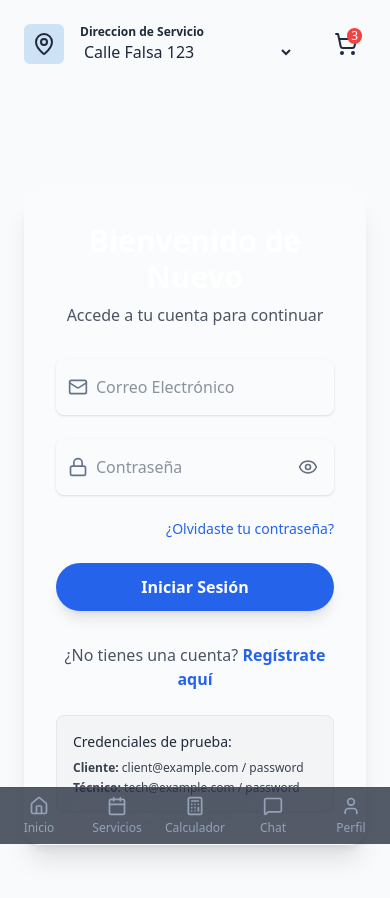
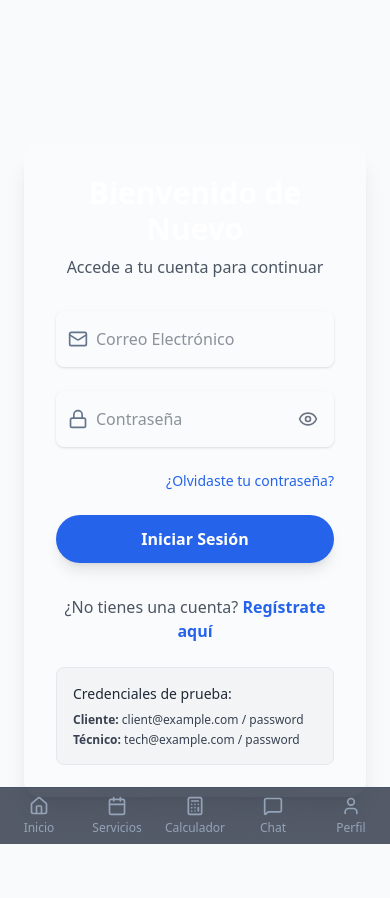
Before and after one commit to vmhowley/ManitasRd, a React (Vite) app: page /login in a window 390 px wide. Shown: the top 898 px of the page. Built offline with nearby package versions, Linux system fonts and the light colour scheme.

Commit message:
refactor: Simplify App component structure, remove unused props, and enhance layout responsiveness. Update Header and Footer components for improved styling and functionality. Adjust TopBar for better mobile navigation. Clean up imports and enhance type definitions in User type.

```diff
--- a/src/App.tsx
+++ b/src/App.tsx
@@ -1,18 +1,13 @@
-import { TopBar } from "./components/layout/TopBar"
 import AppRoutes from "./routes/AppRoutes"
-import { BottomNav } from "./components/layout/BottomNav";
 import { Layout } from "./components/layout";
-interface LayoutProps {
-  children: React.ReactNode;
-  showFooter?: boolean;
-}
-function App({ children }: LayoutProps) {
 
+function App() {
+ window.scrollTo(0, 0);
   return (
     <>
-      <Layout children={children} />
-
+      <Layout >
       <AppRoutes />
+      </Layout>
     </>
   );
 }
--- a/src/components/TechnicianCard.tsx
+++ b/src/components/TechnicianCard.tsx
@@ -14,7 +14,6 @@ interface TechnicianCardProps {
 
 export const TechnicianCard: React.FC<TechnicianCardProps> = ({
   technician,
-  onSelect,
   onContact,
   isLoading = false
 }) => {
--- a/src/components/layout/Footer.tsx
+++ b/src/components/layout/Footer.tsx
@@ -50,8 +50,6 @@ export const Footer = () => {
               {socialLinks.map((link, index) => (
                 <a
                   key={index}
-                  variant="ghost"
-                  size="sm"
                   className="text-neutral-300 hover:text-white hover:bg-primary-900 rounded-full p-2"
                   aria-label={link.label}
                   onClick={() => window.open(link.href, '_blank')}
--- a/src/components/layout/Header.tsx
+++ b/src/components/layout/Header.tsx
@@ -1,11 +1,15 @@
-import React from 'react'
-import {MapPin, ShoppingCart} from 'lucide-react'
-import { CartProvider } from '../ServiceCartDrawer';
+import {MapPin, ShoppingCart, ArrowLeft} from 'lucide-react'
+import { useLocation } from 'react-router-dom';
+
 export const Header = () => {
+  const location = useLocation();
+
+
+  if (location.pathname === '/' ) {
   return (
     <div className="flex items-center justify-between">
       <div className="flex items-center space-x-4">
-        <div className="bg-primary-100 dark:bg-white rounded-md p-2 w-10">
+        <div className="bg-primary-100 hover:dark:bg-primary-100/20 dark:bg-white/10 rounded-md p-2 w-10">
           <MapPin size={24} />
         </div>
         <div className="grid">
@@ -18,7 +22,7 @@ export const Header = () => {
         </div>
       </div>
       <div>
-        <div className="dark:bg-white rounded-md p-2 w-10">
+        <div className="dark:bg-transparent hover:bg-primary-100/20 rounded-md p-2 w-10">
             <ShoppingCart size={24} />
             <span className="absolute top-7 right-7 bg-danger-500 text-white text-xs rounded-full px-1">3</span>
 
@@ -26,4 +30,24 @@ export const Header = () => {
       </div>
     </div>
   );
+}else {
+ return (
+   <div className="flex items-center justify-between">
+     <div className="flex items-center space-x-4">
+       <div className="bg-primary-100 hover:dark:bg-primary-100/20 dark:bg-white/10 rounded-md p-2 w-10">
+         <ArrowLeft size={24} />
+       </div>
+     </div>
+     <div>
+       <div className="dark:bg-transparent hover:bg-primary-100/20 rounded-md p-2 w-10">
+         <ShoppingCart size={24} />
+         <span className="absolute top-7 right-7 bg-danger-500 text-white text-xs rounded-full px-1">
+           3
+         </span>
+       </div>
+     </div>
+   </div>
+ );
+
 }
+}
--- a/src/components/layout/Layout.tsx
+++ b/src/components/layout/Layout.tsx
@@ -3,22 +3,23 @@ import { Footer } from './Footer';
 import { BottomNav } from './BottomNav';
 import { TopBar } from './TopBar';
 import { Header } from './Header';
-
+import { useAuth } from '../../context/AuthContext';
 interface LayoutProps {
   children: React.ReactNode;
   showFooter?: boolean;
 }
 
 export const Layout = ({ children, showFooter = false }: LayoutProps) => {
+  const { user } = useAuth();
   const isMobile = window.innerWidth < 768;
   return (
-    <div className="flex flex-col ">
+    <div className="flex flex-col pb-20 ">
       {!isMobile && <TopBar />}{" "}
-      {isMobile &&<Header />}
-      <main className="flex-grow pb-8 md:pb-0">
-        {/* Padding bottom for mobile to accommodate the bottom nav */}
+      {isMobile && user && <Header />}
+      <main className="mt-6">
         {children}
       </main>
+
       {showFooter && <Footer />}
       {isMobile && <BottomNav />}{" "}
       {/* Bottom navigation for mobile app experience */}
--- a/src/components/layout/TopBar.tsx
+++ b/src/components/layout/TopBar.tsx
@@ -118,7 +118,7 @@ export const TopBar = () => {
           {/* Logo */}
           <Link to="/" className="flex items-center space-x-2 group">
             <img src={logo} alt="SolucionaRd Logo" className="h-10 w-auto transition-transform group-hover:scale-110 duration-300" />
-            {/* <span className="text-2xl font-bold text-primary-600 dark:text-primary-400">SolucionaRd</span> */}
+            <span className="text-2xl font-bold text-primary-600 dark:text-primary-400">SolucionaRd</span>
           </Link>
 
           {/* Desktop Navigation */}
@@ -180,7 +180,7 @@ export const TopBar = () => {
                   </a>
                 ))}
                 <div className="pt-8 border-t border-neutral-200 dark:border-neutral-700 w-full flex flex-col items-center mt-4">
-                  {renderAuthButtons(true)}
+                  {renderAuthButtons()}
                 </div>
               </div>
             </DrawerContent>
--- a/src/context/ThemeContext.tsx
+++ b/src/context/ThemeContext.tsx
@@ -25,7 +25,6 @@ interface ThemeProviderProps {
 
 export const ThemeProvider: React.FC<ThemeProviderProps> = ({
   children,
-  defaultTheme = 'dark', // Establecemos 'dark' como tema por defecto
 }) => {
   // Forzamos el tema oscuro como predeterminado
   const [theme, setTheme] = useState<Theme>('dark');
--- a/src/pages/ClientDashboard.tsx
+++ b/src/pages/ClientDashboard.tsx
@@ -18,7 +18,7 @@ import type { ServiceRequest } from '../types/ServiceRequest';
 import { quoteRequestService, type QuoteRequest } from '../services/quoteRequestService';
 import { useToast } from '../context/ToastContext';
 import { useSocket } from '../context/SocketContext';
-import { Button, Card, CardContent, CardHeader, CardTitle } from '../components/ui';
+import { Button, Card, CardContent,  CardTitle } from '../components/ui';
 
 export const ClientDashboard = () => {
   const { user, loading: authLoading } = useAuth();
@@ -106,18 +106,24 @@ export const ClientDashboard = () => {
       socket.connect();
     }
 
-    const handleRequestAccepted = (data: any) => {
+    const handleRequestAccepted = (data: {
+      solicitudId: string;
+      technicianName: string;
+      serviceName: string;
+
+
+    }) => {
       console.log("Recibido evento requestAccepted:", data);
       // Mostrar notificación toast
       showToast(
         `¡${data.technicianName} ha aceptado tu solicitud de ${data.serviceName}!`,
-        'success',
+        "success",
         {
-          title: 'Solicitud aceptada',
+          title: "Solicitud aceptada",
           duration: 8000,
-          position: 'top-right',
-          actionLabel: 'Ver detalles',
-          onAction: () => navigate(`/requests/${data.solicitudId}`)
+          position: "top-right",
+          actionLabel: "Ver detalles",
+          onAction: () => navigate(`/requests/${data.solicitudId}`),
         }
       );
 
--- a/src/pages/Home.tsx
+++ b/src/pages/Home.tsx
@@ -1,6 +1,6 @@
 import { useState, useMemo, useEffect } from 'react';
 import { useQuery } from '@tanstack/react-query';
-import { Search, Wrench, Zap, Droplets, Paintbrush, Scissors, Car, Home as HomeIcon, Wifi, ChevronLeft, ChevronRight, Bell,  ArrowRight } from 'lucide-react';
+import { Search, Wrench, Zap, Droplets, Paintbrush, Scissors, Car, Home as HomeIcon, Wifi, ChevronLeft, ChevronRight, ArrowRight } from 'lucide-react';
 import { TechnicianCard } from '../components/TechnicianCard';
 import { ServiceCard } from '../components/ServiceCard';
 import { CartProvider } from '../components/ServiceCartDrawer';
@@ -8,9 +8,7 @@ import { userService } from '../services/userService';
 import type { User } from '../types/User';
 import { useNavigate } from 'react-router-dom';
 import { Button } from '../components/ui/Button';
-import { Badge } from '../components/ui/Badge';
 import { Card, CardContent } from '../components/ui/Card';
-import { useAuth } from '../context/AuthContext';
 // --- Service Categories ---
 const services = [
   { name: 'Reparaciones', icon: Wrench, color: 'text-green-500' },
@@ -133,7 +131,6 @@ document.head.appendChild(scrollbarStyles);
 export const Home = () => {
   const [searchQuery, setSearchQuery] = useState('');
   const navigate = useNavigate();
-  const { user } = useAuth();
 
   const { data: technicians = [], isLoading, isError, error } = useQuery<User[], Error>({
     queryKey: ['technicians'],
@@ -346,7 +343,7 @@ export const Home = () => {
 
         {/* Technician Carousels */}
         {!isLoading && !isError && technicians.length > 0 && (
-          <div className=''>
+          <div className='max-w-7xl mx-auto '>
             <TechnicianCarousel
               title="Técnicos Populares"
               subtitle="Los más solicitados por los usuarios"
--- a/src/pages/Messaging.tsx
+++ b/src/pages/Messaging.tsx
@@ -260,10 +260,10 @@ export const Messaging = () => {
   );
 
   return (
-    <div className="min-h-screen bg-gray-50">
+    <div className="">
       {/* Header unificado y mejorado */}
       <header className="bg-white shadow-sm border-b sticky top-0 z-30">
-        <div className="max-w-7xl mx-auto px-4 sm:px-6 lg:px-8">
+        <div className=" ">
           <div className="flex items-center justify-between h-16">
             {/* Navegación principal */}
             <div className="flex items-center space-x-4">
--- a/src/routes/AppRoutes.tsx
+++ b/src/routes/AppRoutes.tsx
@@ -21,12 +21,8 @@ import { RequestService } from '../pages/RequestService';
 import ProtectedRoute from './ProtectedRoute';
 import { EditTechnicianProfile } from '../pages/EditTechnicianProfile';
 
-// Examples
-import ServiceCardExample from '../pages/examples/ServiceCardExample';
 
-// Drawer Examples
-
-const AppRoutes: React.FC = () => {
+const AppRoutes = () => {
   return (
     <Routes>
       <Route path="/login" element={<Login />} />
--- a/src/types/User.ts
+++ b/src/types/User.ts
@@ -16,6 +16,7 @@ export interface User {
   hourlyRate?: number;
   avatar?: string;
   servicesOffered?: Array<{ service: Service; price: number }>;
+  location?: string;
 }
 
 export interface TechnicianUpdatePayload {
```
